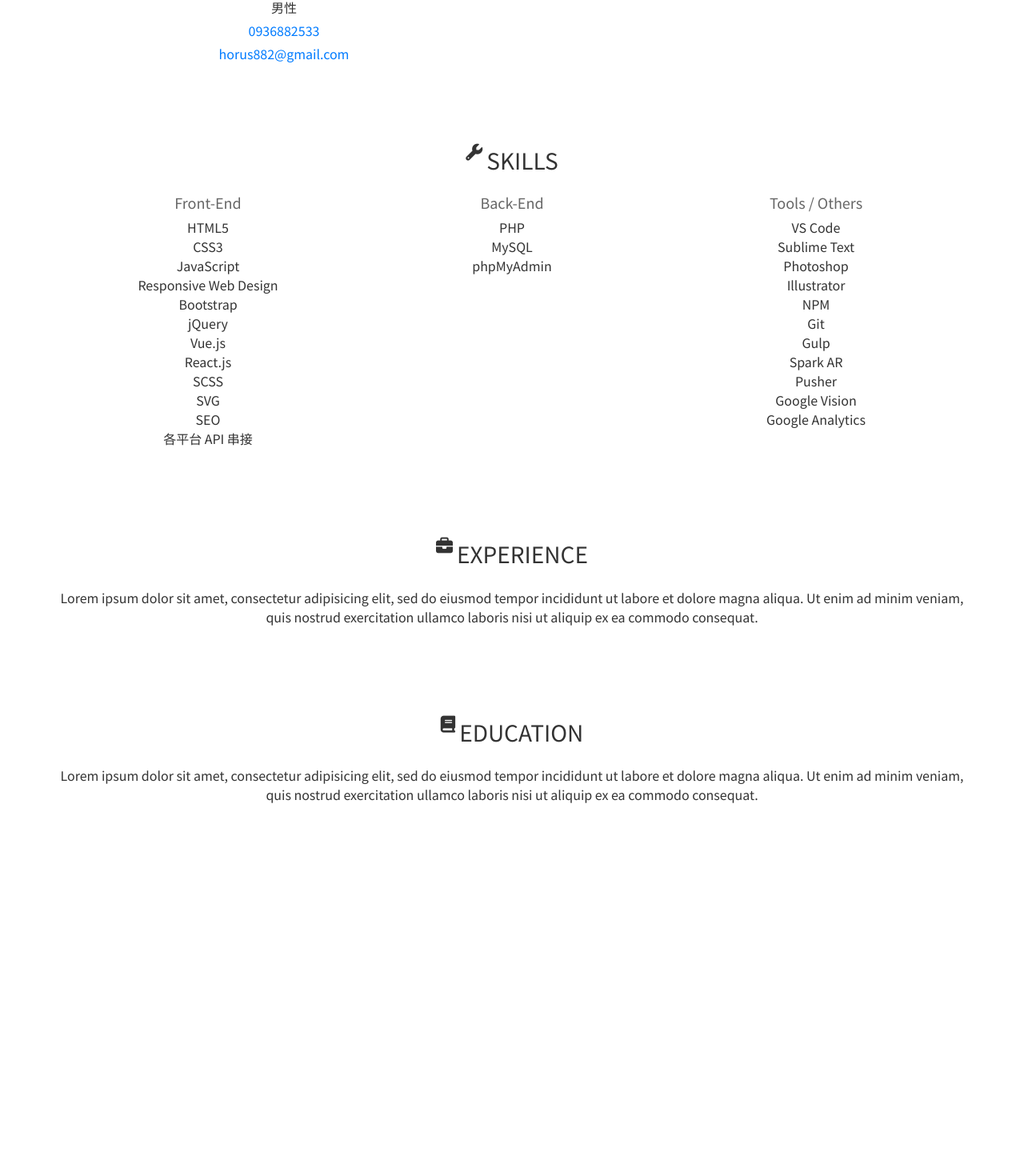
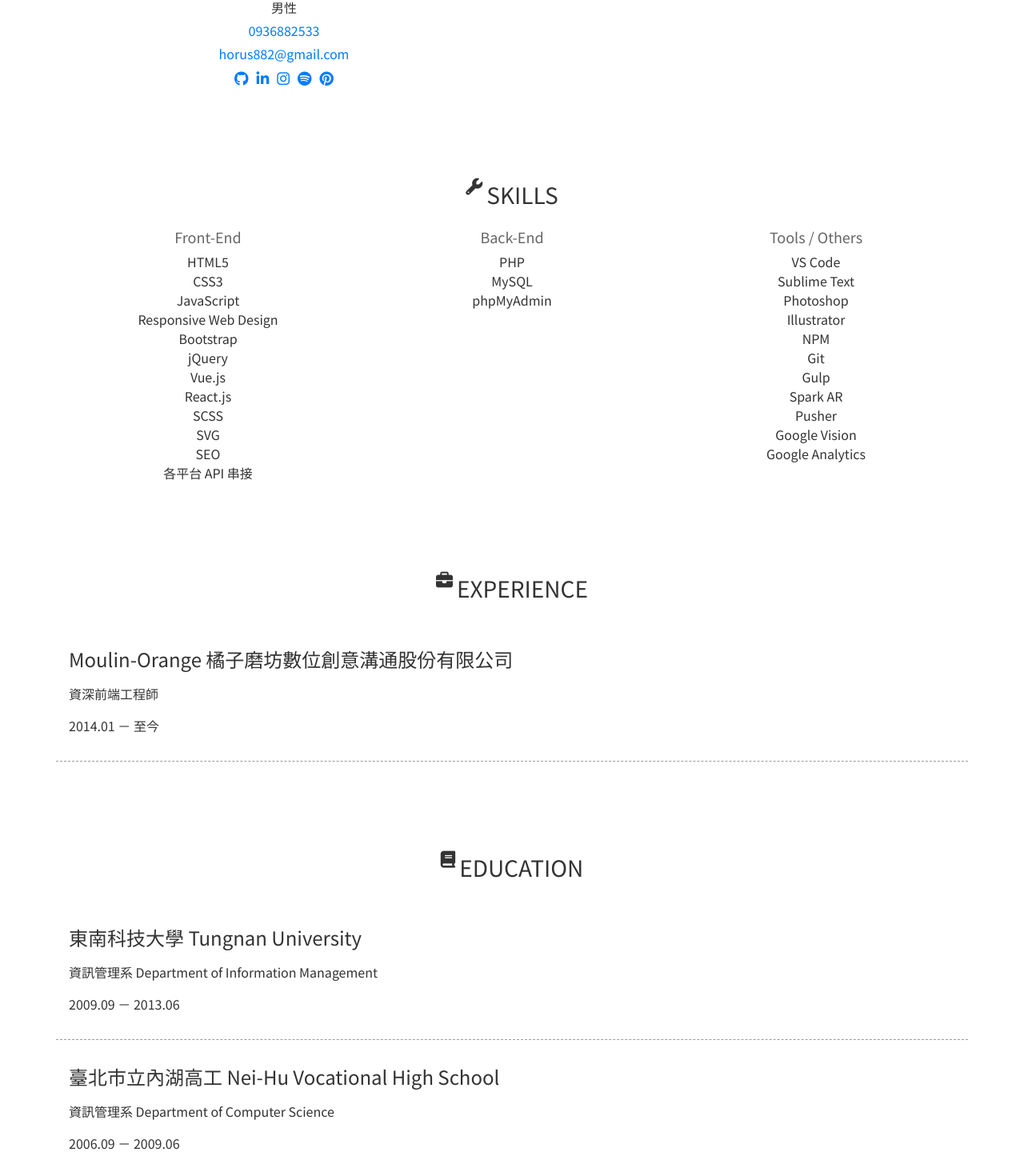
Before and after one commit to horus882/resume, a Vue app: page /#/about in a window 1280 px wide. Shown: the part 400-1870 px from the top of the page at 80% size. Before the commit the page ends 1521 px from the top, so only its background shows below. Built offline with nearby package versions, Linux system fonts and the light colour scheme.

Commit message:
新增學歷和工作經歷

```diff
--- a/src/App.vue
+++ b/src/App.vue
@@ -45,7 +45,7 @@ html {
   color: #333333;
   font-size: 16px;
   /* font-family: 'Avenir', Helvetica, Arial, sans-serif; */
-  font-family: sourcehansans-tc, 'Noto Sans S Chinese', 'Noto Sans TC', 'PingFang TC', 'Microsoft JhengHei', Tahoma, Verdana, Arial, Helvetica, sans-serif;
+  font-family: 'sourcehansans-tc', 'Noto Sans S Chinese', 'Noto Sans TC', 'PingFang TC', 'Microsoft JhengHei', Tahoma, Verdana, Arial, Helvetica, sans-serif;
   font-weight: 400;
   text-align: center;
   -webkit-font-smoothing: antialiased;
@@ -69,6 +69,7 @@ html {
 
 ul {
   padding: 0;
+  list-style: none;
 }
 
 #main {
@@ -80,4 +81,23 @@ p.comment {
   font-style: italic;
 }
 
+#education ul,
+#experience ul {
+
+  li {
+
+    padding: 2rem 1rem 1rem;
+    text-align: left;
+    border-bottom: #999999 1px dashed;
+
+    h4 {
+      margin-bottom: 1rem;
+    }
+
+  }
+
+}
+
+
+
 </style>
--- a/src/components/Header.vue
+++ b/src/components/Header.vue
@@ -56,7 +56,6 @@ ul {
 
   font-size: 0;
   margin-bottom: 0;
-  list-style: none;
 
   li {
 
--- a/src/components/about/Basic.vue
+++ b/src/components/about/Basic.vue
@@ -8,13 +8,21 @@
     <p class="gender">男性</p>
     <p class="mobile"><a href="tel:0936882533">0936882533</a></p>
     <p class="email"><a href="mailto:horus882@gmail.com">horus882@gmail.com</a></p>
+    <Social />
   </section>
 </template>
 
 <script>
+
+import Social from './Social.vue'
+
 export default {
-  name: 'Basic'
+  name: 'Basic',
+  components: {
+    Social
+  }
 }
+
 </script>
 
 <style lang="scss" scoped>
--- a/src/components/about/Education.vue
+++ b/src/components/about/Education.vue
@@ -1,9 +1,18 @@
 <template>
   <section id="education" class="col-xs-12">
     <h2><i class="fas fa-xs fa-book"></i>Education</h2>
-    <p>
-      Lorem ipsum dolor sit amet, consectetur adipisicing elit, sed do eiusmod tempor incididunt ut labore et dolore magna aliqua. Ut enim ad minim veniam, quis nostrud exercitation ullamco laboris nisi ut aliquip ex ea commodo consequat.
-    </p>
+    <ul>
+      <li>
+        <h4>東南科技大學 Tungnan University</h4>
+        <p>資訊管理系 Department of Information Management</p>
+        <p>2009.09 － 2013.06</p>
+      </li>
+      <li>
+        <h4>臺北市立內湖高工 Nei-Hu Vocational High School</h4>
+        <p>資訊管理系 Department of Computer Science</p>
+        <p>2006.09 － 2009.06</p>
+      </li>
+    </ul>
   </section>
 </template>
 
--- a/src/components/about/Experience.vue
+++ b/src/components/about/Experience.vue
@@ -1,9 +1,13 @@
 <template>
   <section id="experience" class="col-xs-12">
     <h2><i class="fas fa-xs fa-briefcase"></i>Experience</h2>
-    <p>
-      Lorem ipsum dolor sit amet, consectetur adipisicing elit, sed do eiusmod tempor incididunt ut labore et dolore magna aliqua. Ut enim ad minim veniam, quis nostrud exercitation ullamco laboris nisi ut aliquip ex ea commodo consequat.
-    </p>
+    <ul>
+      <li>
+        <h4>Moulin-Orange 橘子磨坊數位創意溝通股份有限公司</h4>
+        <p>資深前端工程師</p>
+        <p>2014.01 － 至今</p>
+      </li>
+    </ul>
   </section>
 </template>
 
--- a/src/components/about/Skills.vue
+++ b/src/components/about/Skills.vue
@@ -59,10 +59,6 @@ export default {
 
 #skills {
 
-	ul {
-		list-style: none;
-	}
-
 }
 
 </style>
--- /dev/null
+++ b/src/components/about/Social.vue
@@ -0,0 +1,32 @@
+<template>
+  <ul class="social">
+    <li><a href="https://github.com/horus882/" target="_blank" title="Github"><i class="fab fa-github"></i></a></li>
+    <li><a href="https://www.linkedin.com/in/brent-hsieh-202b6b24/" target="_blank" title="Linkedin"><i class="fab fa-linkedin-in"></i></a></li>
+    <li><a href="https://www.instagram.com/brenthsieh77/" target="_blank" title="Instagram"><i class="fab fa-instagram"></i></a></li>
+    <li><a href="http://open.spotify.com/user/horus882" target="_blank" title="Spotify"><i class="fab fa-spotify"></i></a></li>
+    <li><a href="https://www.pinterest.com/horus882/" target="_blank" title="Pinterest"><i class="fab fa-pinterest"></i></a></li>
+  </ul>
+</template>
+
+<script>
+export default {
+  name: 'Social'
+}
+</script>
+
+<style lang="scss" scoped>
+
+.social {
+
+  font-size: 0;
+  list-style: none;
+
+  li {
+    display: inline-block;
+    font-size: 18px;
+    margin: 0 5px;
+  }
+
+}
+
+</style>
```
